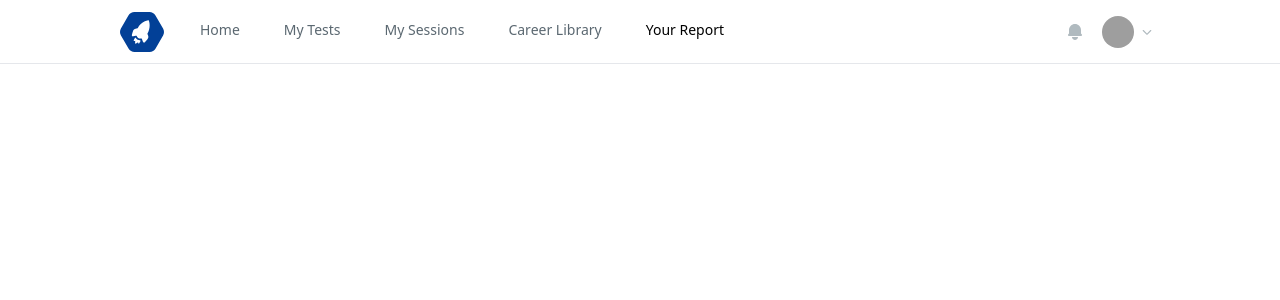
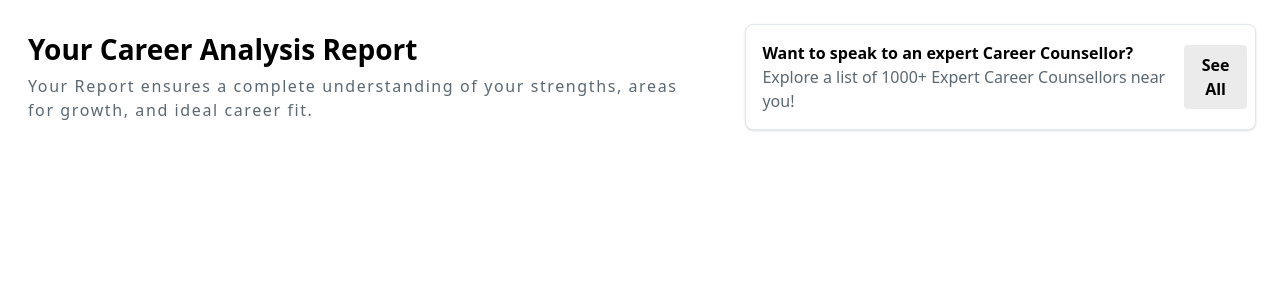
Before and after one commit to Yash-KK/infigon-frontend, a Next.js app: page /playground in a window 1280 px wide. Shown: the top 300 px of the page. Built offline with nearby package versions, Linux system fonts and the light colour scheme; grey boxes are pictures that could not be loaded.

Commit message:
build intro component

```diff
--- a/app/playground/page.tsx
+++ b/app/playground/page.tsx
@@ -1,9 +1,9 @@
-import AppBar from "@/components/AppBar";
+import Intro from "@/components/Intro";
 
 export default function Playground() {
   return (
     <div>
-      <AppBar/>
+      <Intro />
     </div>
   );
 }
--- a/components/AppBar.tsx
+++ b/components/AppBar.tsx
@@ -9,11 +9,14 @@ const AppBar = () => {
       <div className="flex flex-1">
         <InfigonIcon />
         <div className="flex space-x-5 ml-6">
-          <Label text="Home" />
-          <Label text="My Tests" />
-          <Label text="My Sessions" />
-          <Label text="Career Library" />
-          <Label text="Your Report" className="text-black" />
+          <Label text="Home" className="font-medium px-3 py-2" />
+          <Label text="My Tests" className="font-medium px-3 py-2" />
+          <Label text="My Sessions" className="font-medium px-3 py-2" />
+          <Label text="Career Library" className="font-medium px-3 py-2" />
+          <Label
+            text="Your Report"
+            className="text-black font-medium px-3 py-2"
+          />
         </div>
       </div>
 
--- /dev/null
+++ b/components/Intro.tsx
@@ -0,0 +1,42 @@
+import CardWrapper from "./ui/CardWrapper";
+import Label from "./ui/Label";
+
+export default function Intro() {
+  return (
+    <div className="flex">
+      <div className="p-7 w-3/5">
+        <Label
+          text=" Your Career Analysis Report"
+          className="text-[28px] font-[700] text-black pb-1"
+        />
+        <Label
+          text="Your Report ensures a complete understanding of your strengths, areas for growth, and ideal career fit."
+          className="font-[400] text-[#5B6871] tracking-[.1rem]"
+        />
+      </div>
+
+      <div>
+        <CardWrapper>
+          <div className="p-4">
+            <Label
+              text="Want to speak to an expert Career Counsellor?"
+              className="text-black font-bold"
+            />
+            <Label
+              text="Explore a list of 1000+ Expert Career Counsellors near you!"
+              className="text-[#5B6871]"
+            />
+          </div>
+          <div>
+            <button
+              className="bg-[#EBEBEB] p-2 mr-2 rounded text-black font-bold"
+              type="button"
+            >
+              See All
+            </button>
+          </div>
+        </CardWrapper>
+      </div>
+    </div>
+  );
+}
--- /dev/null
+++ b/components/ui/CardWrapper.tsx
@@ -0,0 +1,13 @@
+interface CardProps {
+  children: React.ReactNode;
+}
+const CardWrapper = ({ children }: CardProps) => {
+  return (
+    <div className="flex items-center m-6 bg-white shadow-sm border border-slate-200  rounded-lg">
+      {children}
+    </div>
+  );
+};
+
+
+export default CardWrapper
--- a/components/ui/Label.tsx
+++ b/components/ui/Label.tsx
@@ -5,11 +5,11 @@ interface LabelProps {
 
 const Label = ({ text, className }: LabelProps) => {
   return (
-    <label
-      className={`rounded-md px-3 py-2 text-sm font-medium text-[#5B6871] ${className}`}
+    <div
+      className={`${className} text-[#5B6871]`}
     >
       {text}
-    </label>
+    </div>
   );
 };
 
```
